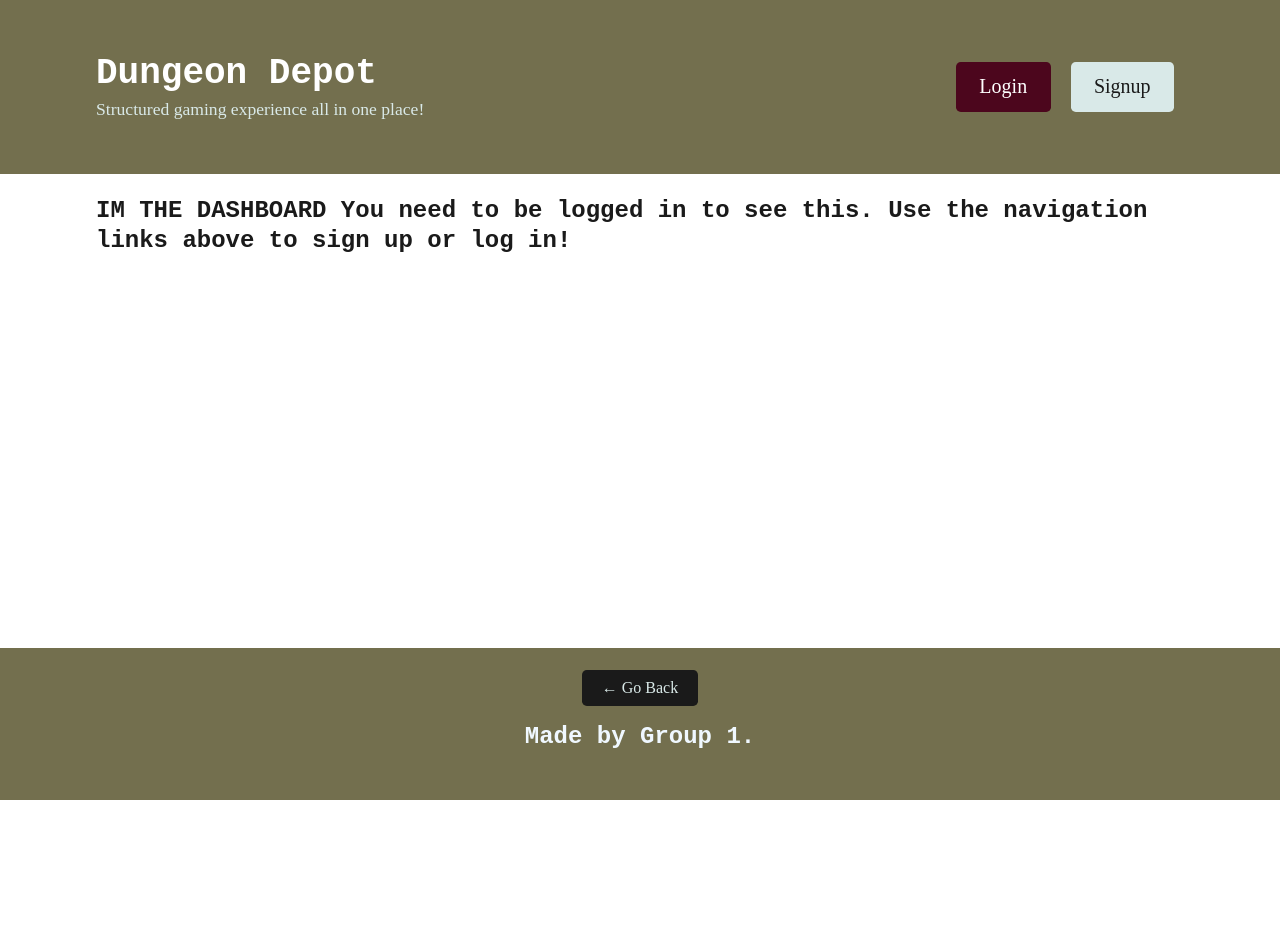
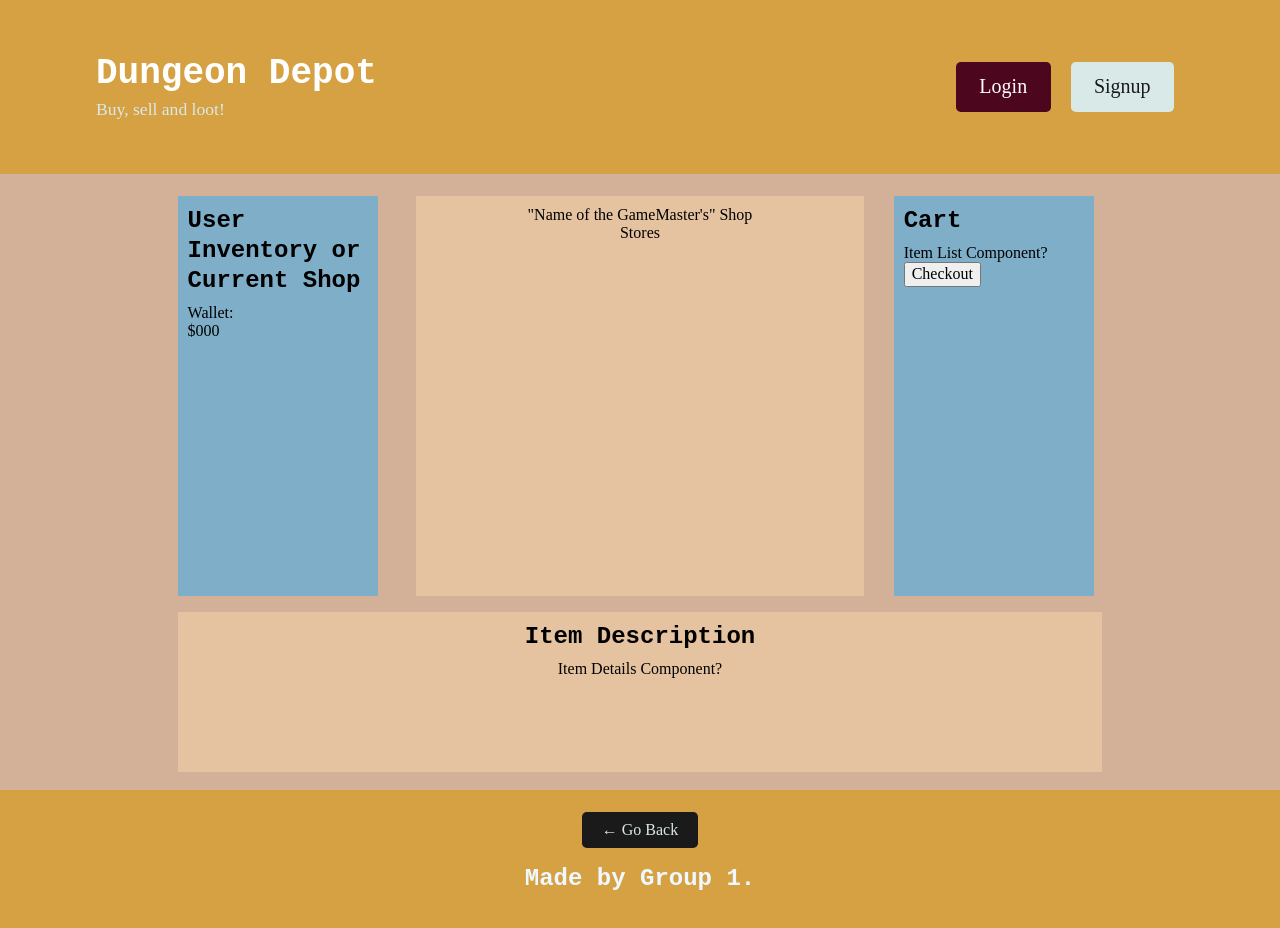
Before and after one commit to LeenaCruz/DungeonDepot, a React (Vite) app in the folder client/: page /me in a window 1280 px wide. Shown: the top 928 px of the page. Before the commit the page ends 800 px from the top, so only its background shows below. Built offline with nearby package versions, Linux system fonts and the light colour scheme.

Commit message:
Dashboard and CSS styling

```diff
--- a/client/package.json
+++ b/client/package.json
@@ -11,6 +11,7 @@
   },
   "dependencies": {
     "@apollo/client": "^3.7.14",
+    "bootstrap": "^5.3.3",
     "graphql": "^16.6.0",
     "jwt-decode": "^3.1.2",
     "react": "^18.2.0",
--- a/client/src/App.jsx
+++ b/client/src/App.jsx
@@ -8,6 +8,7 @@ import { setContext } from '@apollo/client/link/context';
 import { Outlet } from 'react-router-dom';
 import Header from './components/Header';
 import Footer from './components/Footer';
+
 // const axios = require('axios');
 
 // Construct our main GraphQL API endpoint
--- a/client/src/components/Footer/index.jsx
+++ b/client/src/components/Footer/index.jsx
@@ -4,7 +4,7 @@ const Footer = () => {
   const location = useLocation();
   const navigate = useNavigate();
   return (
-    <footer className="w-100 mt-auto bg-secondary p-4">
+    <footer className="w-100 mt-auto bg-primary p-4">
       <div className="container text-center mb-5">
         {location.pathname !== '/' && (
           <button
--- a/client/src/components/Header/index.jsx
+++ b/client/src/components/Header/index.jsx
@@ -14,7 +14,7 @@ const Header = () => {
           <Link className="text-light" to="/">
             <h1 className="m-0">Dungeon Depot</h1>
           </Link>
-          <p className="m-0">Structured gaming experience all in one place!</p>
+          <p className="m-0">Buy, sell and loot!</p>
         </div>
         <div>
           {Auth.loggedIn() ? (
--- a/client/src/index.css
+++ b/client/src/index.css
@@ -12,6 +12,14 @@
   /* 2 */
 }
 
+:root {
+--primary-color: #D6A143;
+--secondary-color: #E5C3A1;
+--box-color: #7EAEC8;
+--button-color: #C64C37;
+--secondary-button: #614064;
+--background-color: #D3B199;
+}
 /* Sections
    ========================================================================== */
 /**
@@ -360,6 +368,7 @@ body {
   /* font-family:'Gill Sans', 'Gill Sans MT', Calibri, 'Trebuchet MS', sans-serif; */
   font-size: 16px;
   color: #1a1a1a;
+  background-color:var(--background-color);
 
   /* 'Open Sans', -apple-system, BlinkMacSystemFont, 'Segoe UI',
   Roboto, Helvetica, Arial, sans-serif, 'Apple Color Emoji', 'Segoe UI Emoji',
@@ -954,7 +963,7 @@ a:hover {
 
 /* BACKGROUND UTILS */
 .bg-primary {
-  background-color: #736F4E !important;
+  background-color: #D6A143 !important;
 }
 
 .bg-info {
@@ -1399,6 +1408,36 @@ label form [type='radio'] {
   flex: 0 0 100%;
   max-width: 100%;
 }
+/* Own classes */
+.sideBox {
+  color: #000000;
+  background-color: var(--box-color);
+  height: 50vh;
+  width: 25vh;
+  padding: 10px;
+}
+
+.contentBox {
+  color:#000000;
+ background-color: var(--secondary-color);
+ height: 50vh;
+ text-align: center;
+ padding: 10px;
+}
+
+.itemDescription {
+  color: #000000;
+  text-align: center;
+  background-color: var(--secondary-color);
+  height: 20vh;
+  margin-bottom: 18px;
+  padding:10px;
+
+}
+
+
+
+
 
 /* col-sm */
 @media screen and (min-width: 640px) {
--- a/client/src/pages/Dashboard.jsx
+++ b/client/src/pages/Dashboard.jsx
@@ -7,15 +7,48 @@
 // import { QUERY_USER, QUERY_ME } from '../utils/queries';
 
 // import Auth from '../utils/auth';
-
+// We didnt have bootstrap installed
+// import 'bootstrap/dist/css/bootstrap.min.css';
 
 const homePage = () => {
   return (
-    <h4>
-      IM THE DASHBOARD
-      You need to be logged in to see this. Use the navigation links above to
-      sign up or log in!
-    </h4>
+    <div className="container">
+      <div className="row mb-3">
+        <div className="col-md-3 col-sm-12" >
+          {/* Side box define style  */}
+          <div className="sideBox"> <h4> User Inventory or Current Shop</h4>
+            <div> Wallet:</div>
+            <div>$000</div>
+          </div>
+        </div>
+        <div className=" col-md-6 col-sm-12">
+  <div className="contentBox">
+    <div> "Name of the GameMaster's" Shop</div>
+    <div> Stores </div>
+  </div>
+</div>
+<div className="col-md-3 col-sm-12">
+  <div className="sideBox">
+    <h4>Cart</h4>
+  <div> Item List Component?</div>
+     <button>Checkout</button>
+
+  </div>
+</div>
+      </div>
+
+<div className="row">
+  <div className="col-12">
+    <div className="itemDescription">
+      <h4>Item Description </h4>
+    <div> Item Details Component?</div></div>
+
+  </div>
+</div>
+
+    </div>
+
+
   );
 }
 
```
Also changed, not shown: 1 other file (tests, documents, lock files or other folders).
